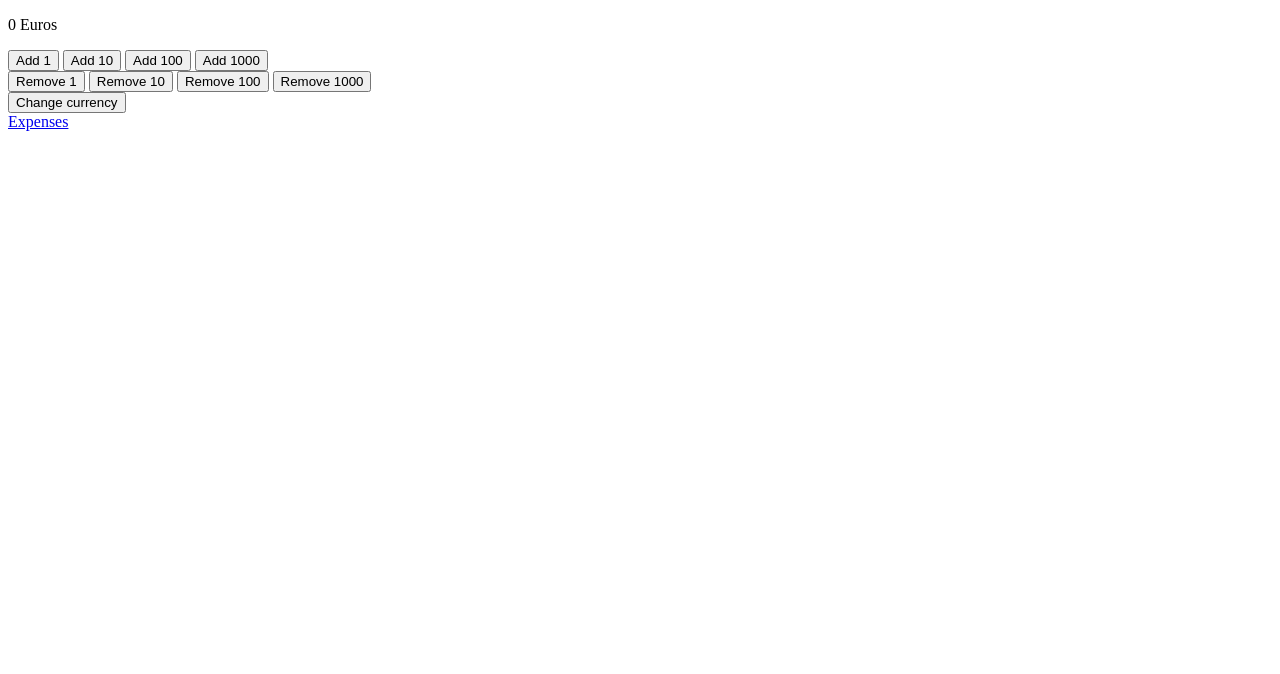
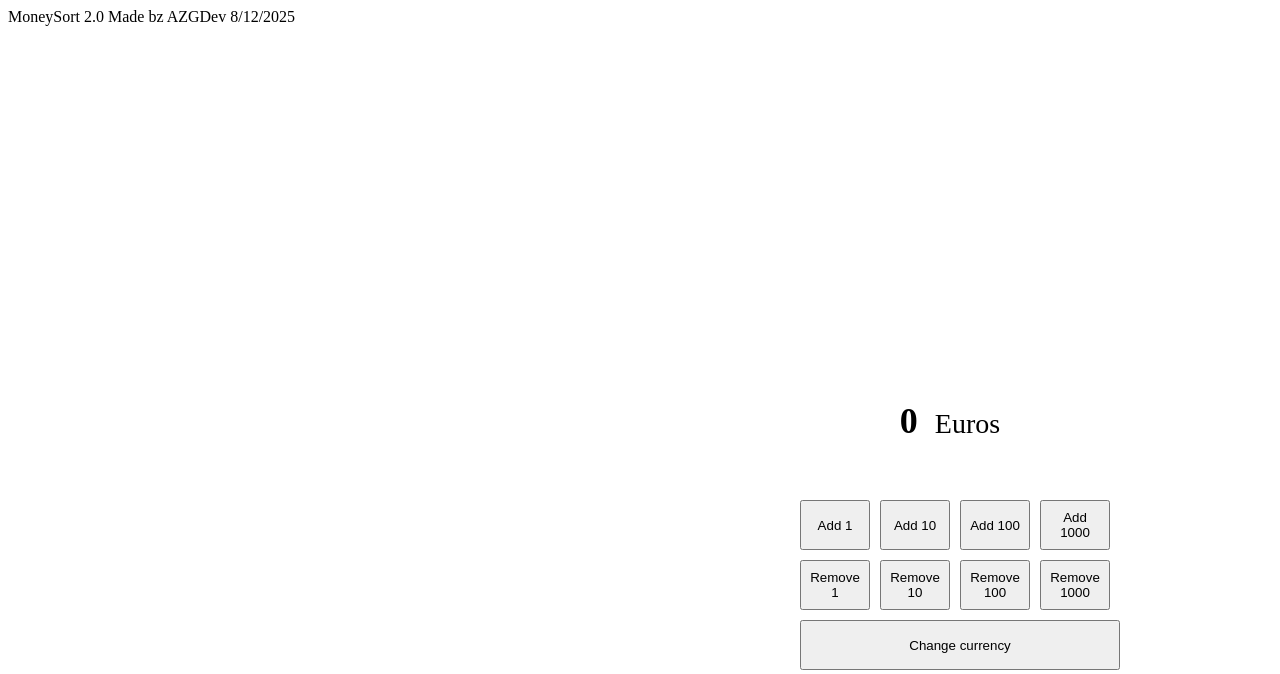
Before and after one commit to AZGDev/AZGDev.github.io.Moneysort, a plain HTML site: page index.html in a window 1280 px wide. Shown: the top 674 px of the page. Drawn offline with Linux system fonts and the light colour scheme.

Commit message:
Update MoneySort 2.0

```diff
--- /dev/null
+++ b/Buttonlocation.css
@@ -0,0 +1,88 @@
+#add1 {
+  position: absolute;
+  top: 500px;
+  left: 800px;
+  width: 70px;
+  height: 50px;
+}
+#add10 {
+  position: absolute;
+  top: 500px;
+  left: 880px;
+  width: 70px;
+  height: 50px;
+}
+#add100 {
+  position: absolute;
+  top: 500px;
+  left: 960px;
+  width: 70px;
+  height: 50px;
+}
+#add1000 {
+  position: absolute;
+  top: 500px;
+  left: 1040px;
+  width: 70px;
+  height: 50px;
+}
+
+
+#rem1 {
+  position: absolute;
+  top: 560px;
+  left: 800px;
+  width: 70px;
+  height: 50px;
+}
+#rem10 {
+  position: absolute;
+  top: 560px;
+  left: 880px;
+  width: 70px;
+  height: 50px;
+}
+#rem100 {
+  position: absolute;
+  top: 560px;
+  left: 960px;
+  width: 70px;
+  height: 50px;
+}
+#rem1000 {
+  position: absolute;
+  top: 560px;
+  left: 1040px;
+  width: 70px;
+  height: 50px;
+}
+#CurXch {
+  position: absolute;
+  top: 620px;
+  left: 800px;
+  width: 320px;
+  height: 50px;
+}
+#money-container {
+  position: absolute;
+  top: 400px;
+  left: 950px;      /* fixed horizontal center */
+  white-space: nowrap;
+  font-size: 36px;
+  transform: translateX(-50%); /* center container on left: 950px */
+}
+
+#money {
+  font-weight: bold;
+}
+
+#currency {
+  margin-left: 8px; /* spacing */
+  font-size: 28px;
+}
+#Expenses {
+  position: absolute;
+  top: 680px;
+  left: 900px;
+ font-size: 30px;
+}
--- a/index.html
+++ b/index.html
@@ -5,14 +5,15 @@
   <meta name="viewport" content="width=device-width, initial-scale=1">
   <title>MoneySort</title>
   <link rel="icon" type="image/png" href="money.png">
+<link rel="stylesheet" href="Buttonlocation.css" />
 
 </head>
 <body>
-
-<p>
-  <span id="money"></span>
-  <span id="currency"></span>
-</p>
+MoneySort 2.0 Made bz AZGDev 8/12/2025
+<div id="money-container">
+  <span id="money">0</span>
+  <span id="currency">Euros</span>
+</div>
 
 <div>
     <button id = "add1" >Add 1</button>
@@ -32,7 +33,7 @@
     <button id = "CurXch" >Change currency</button>
 </div>
 <div>
-    <a href = "expenses.html">Expenses</a>
+    <a id = "Expenses" href = "expenses.html">Expenses</a>
 </div>
 <script src="Variables.js"></script>
 <script src="buttonlisten.js"></script>
```
